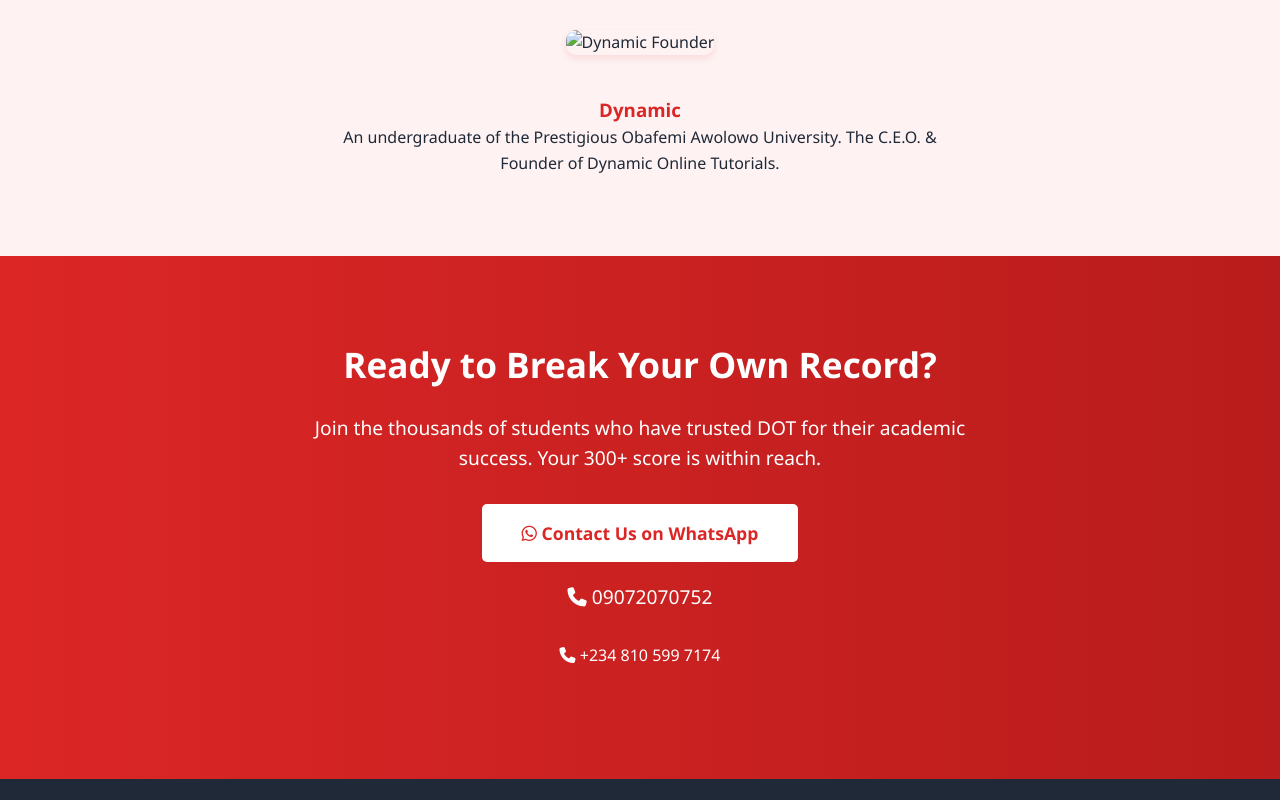
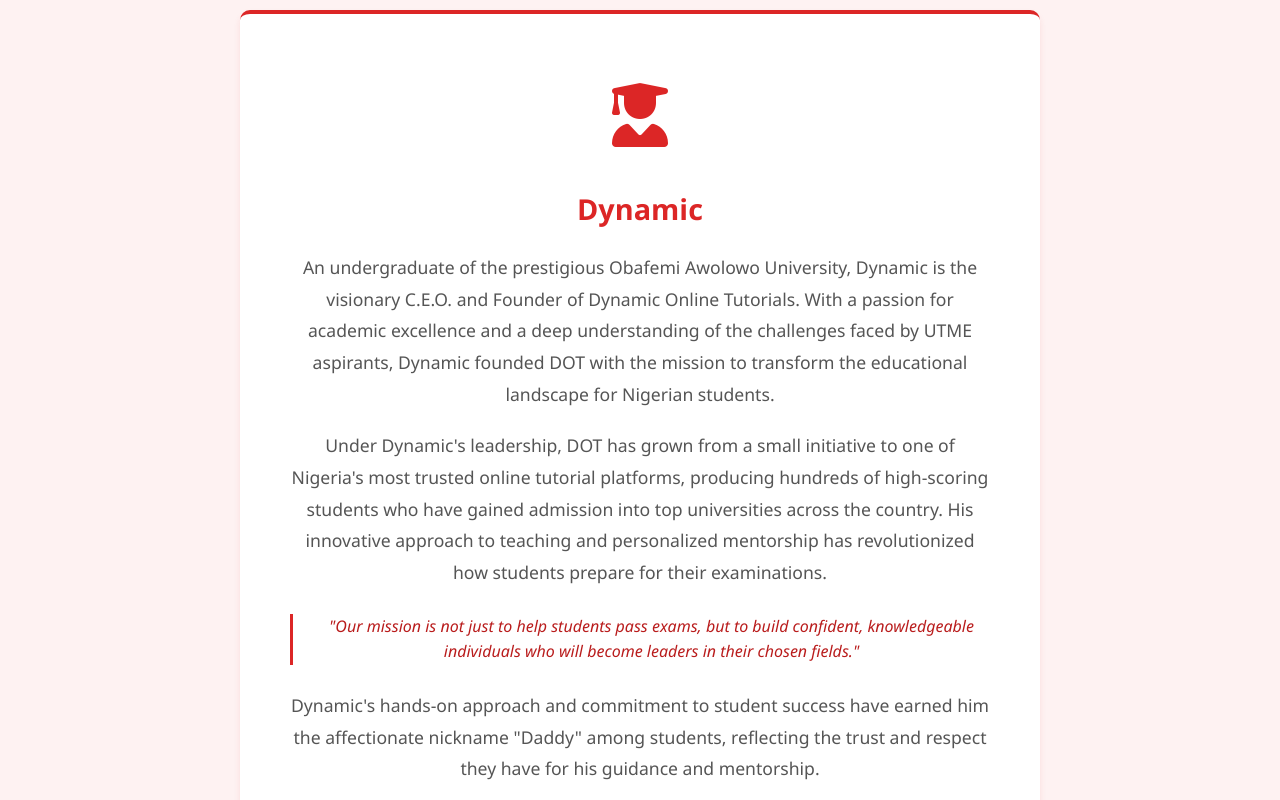
Before and after one commit to WITTY-T/DOT, a plain HTML site: page index.html in a window 1280 px wide. Shown: the part 9100-9900 px from the top of the page. Drawn offline with Linux system fonts and the light colour scheme; files whose address does not match are found by name.

Commit message:
founder and domain

```diff
--- a/index.html
+++ b/index.html
@@ -392,6 +392,39 @@
             font-size: 0.9rem;
         }
 
+        /* Founder Section */
+        .founder-section {
+            background: white;
+            padding: 50px;
+            border-radius: 10px;
+            box-shadow: var(--shadow);
+            text-align: center;
+            max-width: 800px;
+            margin: 0 auto;
+            border-top: 4px solid var(--primary);
+        }
+
+        .founder-icon {
+            font-size: 4rem;
+            color: var(--primary);
+            margin-bottom: 20px;
+        }
+
+        .founder-description {
+            font-size: 1.1rem;
+            line-height: 1.8;
+            color: #555;
+            margin-bottom: 20px;
+        }
+
+        .founder-quote {
+            font-style: italic;
+            color: var(--secondary);
+            border-left: 3px solid var(--primary);
+            padding-left: 20px;
+            margin: 25px 0;
+        }
+
         /* CTA */
         .cta {
             background: linear-gradient(to right, var(--primary), var(--secondary));
@@ -570,6 +603,10 @@
             .section-title h2 {
                 font-size: 2rem;
             }
+
+            .founder-section {
+                padding: 40px 30px;
+            }
         }
 
         /* Small Screens (Mobile: up to 768px) */
@@ -682,6 +719,18 @@
             .hall-of-fame-img {
                 width: 100%;
                 max-width: 330px;
+            }
+
+            .founder-section {
+                padding: 30px 20px;
+            }
+
+            .founder-icon {
+                font-size: 3rem;
+            }
+
+            .founder-description {
+                font-size: 1rem;
             }
         }
 
@@ -992,19 +1041,35 @@
         </div>
     </section>
 
-    <!-- Meet the CEO -->
-    <section id="ceo" style="background-color: var(--light);">
+    <!-- Meet the Founder -->
+    <section id="founder" style="background-color: var(--light);">
         <div class="container">
             <div class="section-title">
                 <h2>Meet Our Founder</h2>
                 <p>The visionary behind Dynamic Online Tutorials</p>
             </div>
-            <div style="text-align: center; max-width: 600px; margin: 0 auto;">
-                <img src="." alt="Dynamic Founder" class="hall-of-fame-img">
-                <div style="margin-top: 20px;">
-                    <h3 style="color: var(--primary);">Dynamic</h3>
-                    <p>An undergraduate of the Prestigious Obafemi Awolowo University. The C.E.O. & Founder of Dynamic Online Tutorials.</p>
+            <div class="founder-section">
+                <div class="founder-icon">
+                    <i class="fas fa-user-graduate"></i>
                 </div>
+                <h3 style="color: var(--primary); margin-bottom: 20px; font-size: 1.8rem;">Dynamic</h3>
+                <p class="founder-description">
+                    An undergraduate of the prestigious Obafemi Awolowo University, Dynamic is the visionary C.E.O. and Founder of Dynamic Online Tutorials.
+                    With a passion for academic excellence and a deep understanding of the challenges faced by UTME aspirants, Dynamic founded DOT with
+                    the mission to transform the educational landscape for Nigerian students.
+                </p>
+                <p class="founder-description">
+                    Under Dynamic's leadership, DOT has grown from a small initiative to one of Nigeria's most trusted online tutorial platforms,
+                    producing hundreds of high-scoring students who have gained admission into top universities across the country. His innovative
+                    approach to teaching and personalized mentorship has revolutionized how students prepare for their examinations.
+                </p>
+                <div class="founder-quote">
+                    "Our mission is not just to help students pass exams, but to build confident, knowledgeable individuals who will become leaders in their chosen fields."
+                </div>
+                <p class="founder-description">
+                    Dynamic's hands-on approach and commitment to student success have earned him the affectionate nickname "Daddy" among students,
+                    reflecting the trust and respect they have for his guidance and mentorship.
+                </p>
             </div>
         </div>
     </section>
```
